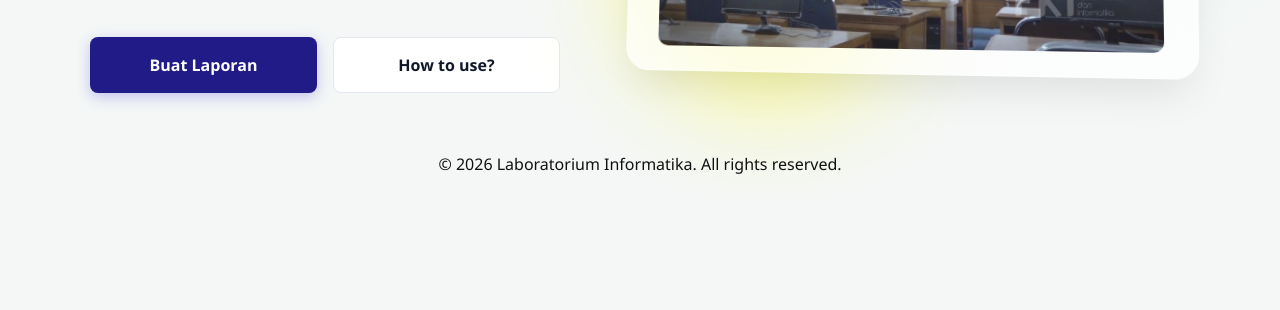
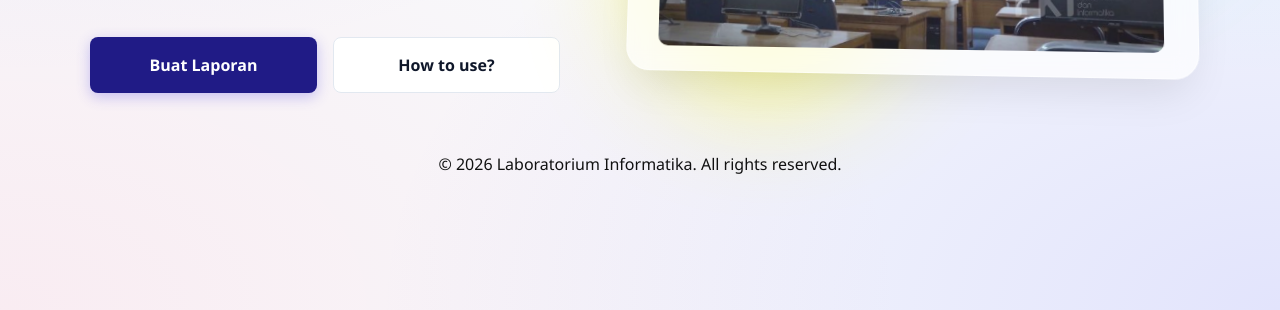
Before and after one commit to NarendraRangga/PKN_Lab, a website: page index.html in a window 1280 px wide. Shown: the part 490-800 px from the top of the page. Drawn offline with nearby package versions, Linux system fonts and the light colour scheme.

Commit message:
Apply premium modern mesh gradient background to the whole site

```diff
--- a/style/main.css
+++ b/style/main.css
@@ -16,11 +16,13 @@
 
 body {
     min-height: 100vh;
-    /* background-image: url("../assets/bg.jpg"); Uncomment and add real path */
-    background-color: #f4f7f6; /* Good fallback if image doesn't load */
-    background-repeat: no-repeat;
-    background-position: center;
-    background-size: cover; /* Ensures background image covers the whole screen */
+    background-color: #f8fafc;
+    background-image:
+        radial-gradient(at 0% 0%, hsla(228, 100%, 74%, 0.15) 0px, transparent 50%),
+        radial-gradient(at 100% 0%, hsla(189, 100%, 56%, 0.15) 0px, transparent 50%),
+        radial-gradient(at 100% 100%, hsla(240, 100%, 70%, 0.15) 0px, transparent 50%),
+        radial-gradient(at 0% 100%, hsla(343, 100%, 76%, 0.12) 0px, transparent 50%);
+    background-attachment: fixed;
     font-family: var(--primary-font);
     color: var(--text-color);
 }
```
